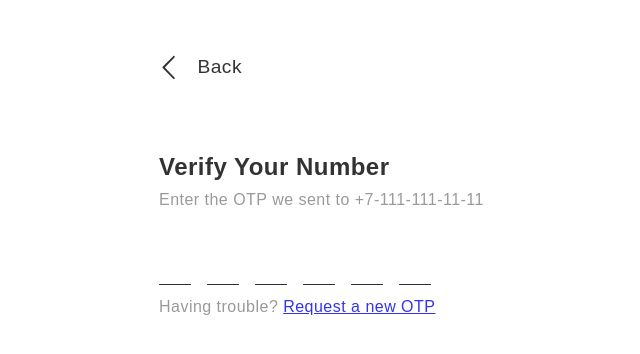
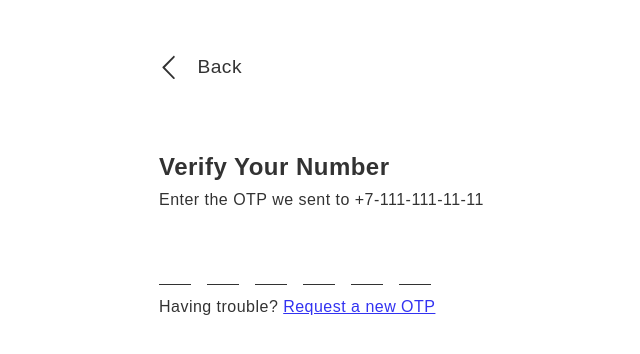
Before and after one commit to albertocaparros/one-time-password-FE, a React (Vite) app: page / in a window 1280 px wide. Shown: the top 354 px of the page, without its empty margins (13-653 px from the left). Built offline with nearby package versions, Linux system fonts and the light colour scheme.

Commit message:
Add dynamic styling to verification component

```diff
--- a/src/App.jsx
+++ b/src/App.jsx
@@ -15,7 +15,6 @@ function App () {
         <h2>Verify Your Number</h2>
         <Tag>Enter the OTP we sent to +7-111-111-11-11</Tag>
         <Verification />
-        <Tag>Having trouble? <a href='#'>Request a new OTP</a></Tag>
       </VerificationBox>
     </Container>
   )
--- a/src/components/Verification.jsx
+++ b/src/components/Verification.jsx
@@ -2,26 +2,60 @@ import { NumberInputs } from './styles/NumberInputs.styled'
 import { NumberInput } from './styles/NumberInput.styled'
 import confetti from 'canvas-confetti'
 import { useState, useRef } from 'react'
+import VerificationTag from './VerificationTag'
 
 function Verification () {
-  const [inputs] = useState([
-    { key: 0, ref: useRef(null) },
-    { key: 1, ref: useRef(null) },
-    { key: 2, ref: useRef(null) },
-    { key: 3, ref: useRef(null) },
-    { key: 4, ref: useRef(null) },
-    { key: 5, ref: useRef(null) }])
+  const initialInputsState = [
+    { key: 0, ref: useRef(null), underlined: 'black', color: 'black' },
+    { key: 1, ref: useRef(null), underlined: 'black', color: 'black' },
+    { key: 2, ref: useRef(null), underlined: 'black', color: 'black' },
+    { key: 3, ref: useRef(null), underlined: 'black', color: 'black' },
+    { key: 4, ref: useRef(null), underlined: 'black', color: 'black' },
+    { key: 5, ref: useRef(null), underlined: 'black', color: 'black' }]
+
+  const [inputs, setInputs] = useState(initialInputsState)
+  const [tagStatus, setTagStatus] = useState('default')
 
   const HandleOnKey = (key, e) => {
-    if (e.key !== 'Control' && e.key !== 'v') { e.preventDefault() }
+    if (e.key !== 'Control' && e.key !== 'v') {
+      e.preventDefault()
+      setTagStatus('default')
+    }
 
     if (e.keyCode > 47 && e.keyCode < 58) {
       e.target.value = e.key
       e.target.blur()
-      if (key === 5) { CheckNumber() } else { inputs[key + 1].ref.current.focus() }
+
+      const nextInputs = inputs.map(input => {
+        if (input.key === key) {
+          input.underlined = 'blue'
+          input.color = 'black'
+          setTagStatus('default')
+        }
+
+        return input
+      })
+
+      setInputs(nextInputs)
+
+      if (key === 5) {
+        CheckNumber()
+      } else {
+        inputs[key + 1].ref.current.focus()
+      }
     } else if (e.key === 'Backspace' || e.key === 'Delete') {
       e.target.value = ''
       e.target.blur()
+
+      const nextInputs = inputs.map(input => {
+        if (input.key === key) {
+          input.underlined = 'black'
+        }
+
+        return input
+      })
+      setInputs(nextInputs)
+
       if (key !== 5) { inputs[key + 1].ref.current.focus() }
     }
   }
@@ -33,6 +67,8 @@ function Verification () {
     if (pastedData.length === 6) {
       inputs.forEach((input, index) => { input.ref.current.value = pastedData[index] })
       CheckNumber()
+    } else {
+      setTagStatus('wrong-paste')
     }
   }
 
@@ -40,15 +76,36 @@ function Verification () {
     let number = ''
     inputs.forEach((input) => { number += input.ref.current.value })
 
-    if (number === '007007') {
+    if (number === '123456') {
       confetti()
+      const nextInputs = inputs.map(input => {
+        input.underlined = 'green'
+        input.color = 'green'
+
+        return input
+      })
+      setInputs(nextInputs)
+      setTagStatus('correct')
+    } else {
+      const nextInputs = inputs.map(input => {
+        input.underlined = 'red'
+        input.color = 'red'
+
+        return input
+      })
+      setInputs(nextInputs)
+      setTagStatus('wrong')
     }
   }
 
   return (
-    <NumberInputs>
-      {inputs.map((element) => <NumberInput key={element.key} ref={element.ref} type='number' min='0' max='9' inputMode='numeric' onKeyDownCapture={(e) => HandleOnKey(element.key, e)} onPaste={(e) => HandleOnPaste(e)} />)}
-    </NumberInputs>
+    <>
+      <NumberInputs>
+        {inputs.map((element) => <NumberInput key={element.key} ref={element.ref} type='number' min='0' max='9' inputMode='numeric' onKeyDownCapture={(e) => HandleOnKey(element.key, e)} onPaste={(e) => HandleOnPaste(e)} underlined={element.underlined} color={element.color} />)}
+      </NumberInputs>
+      <VerificationTag status={tagStatus} />
+    </>
+
   )
 }
 
--- /dev/null
+++ b/src/components/VerificationTag.jsx
@@ -0,0 +1,35 @@
+/* eslint-disable react/prop-types */
+import { useEffect, useState } from 'react'
+import { Tag } from './styles/Tag.styled'
+
+function VerificationTag ({ status }) {
+  const [message, setMessage] = useState(<p>Having trouble? <a href='#'>Request a new OTP</a></p>)
+  const [messageColor, setMessageColor] = useState('black')
+
+  useEffect(() => {
+    switch (status) {
+      case 'correct':
+        setMessage(<p>✅ OTP is correct</p>)
+        setMessageColor('green')
+        break
+      case 'wrong':
+        setMessage(<p>Seems that entered OTP is not correct</p>)
+        setMessageColor('red')
+        break
+      case 'wrong-paste':
+        setMessage(<p>The pasted content is not a valid OTP</p>)
+        setMessageColor('red')
+        break
+      default:
+        setMessage(<p>Having trouble? <a href='#'>Request a new OTP</a></p>)
+        setMessageColor('black')
+    }
+  }
+  , [status])
+
+  return (
+    <Tag color={messageColor}>{message}</Tag>
+  )
+}
+
+export default VerificationTag
--- a/src/components/styles/NumberInput.styled.jsx
+++ b/src/components/styles/NumberInput.styled.jsx
@@ -5,7 +5,9 @@ export const NumberInput = styled.input`
         border-top: none;
         border-left: none;
         border-right: none;
-        border-bottom: 1px solid black;
+        border-bottom: 1px solid ;
+        border-bottom-color: ${props => props.borderBottomColor};
+        color: ${props => props.color};
         background-color: transparent;
         outline: none;
         width: 2rem;
--- a/src/components/styles/Tag.styled.jsx
+++ b/src/components/styles/Tag.styled.jsx
@@ -1,5 +1,5 @@
 import styled from 'styled-components'
 
-export const Tag = styled.p`
-        color: gray;
+export const Tag = styled.div`
+        color: ${props => props.color};;
 `
```
